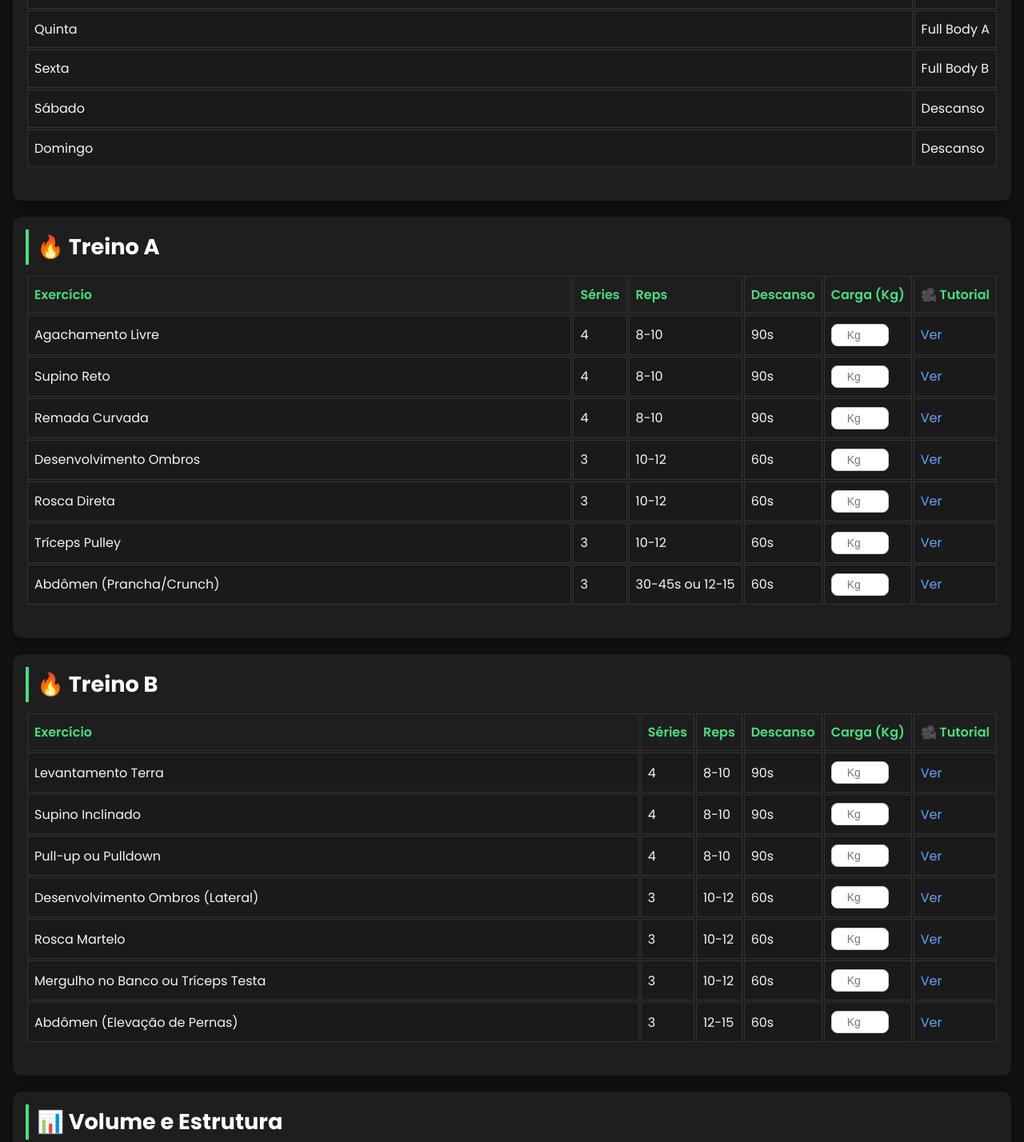
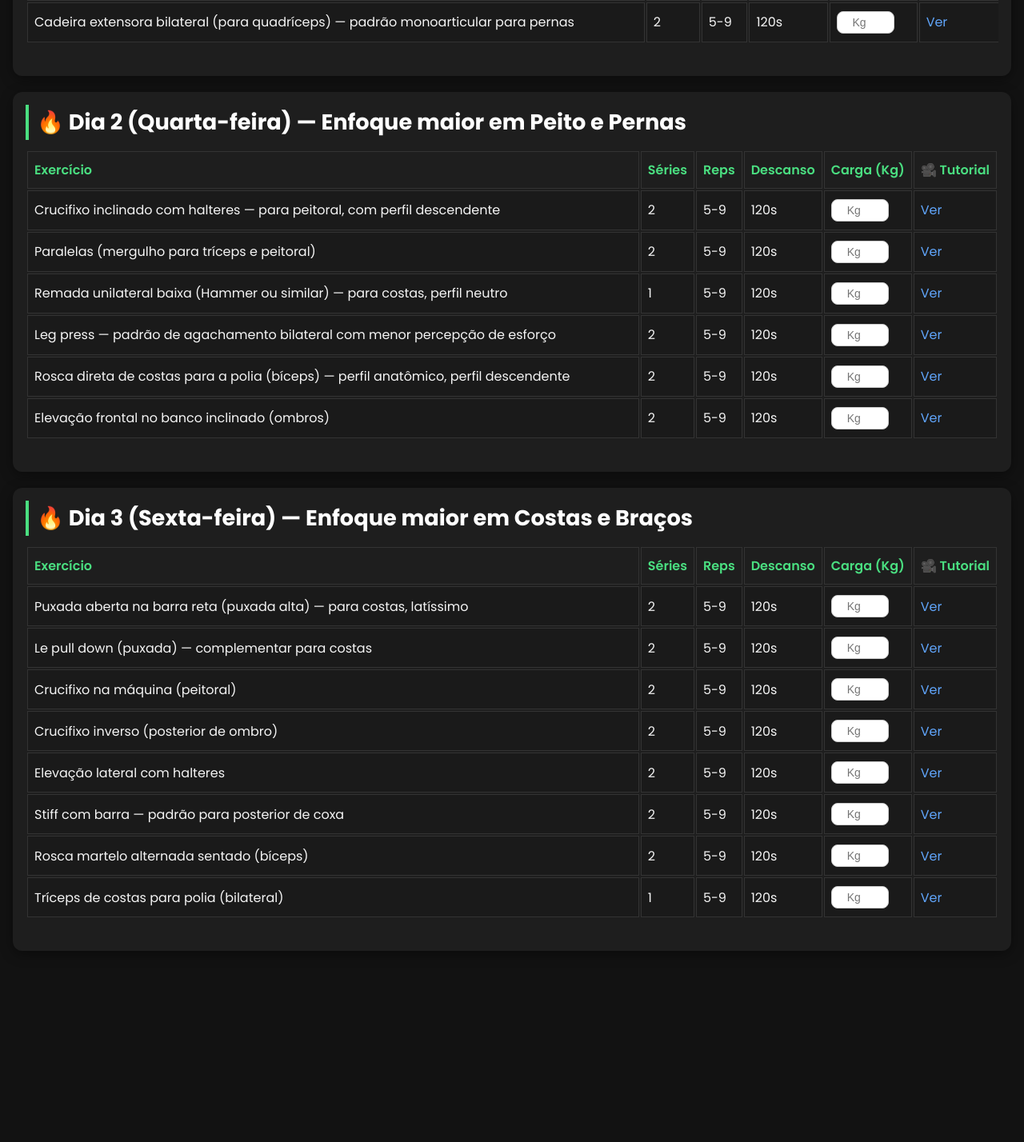
Before and after one commit to gabrielfontesdesousa/MyTrainingSite, a plain HTML site: page index.html in a window 1280 px wide. Shown: the part 396-1824 px from the top of the page at 80% size. After the commit the page ends 1621 px from the top, so only its background shows below. Drawn offline with Linux system fonts and the light colour scheme.

Commit message:
alterando treino

```diff
--- a/index.html
+++ b/index.html
@@ -6,174 +6,217 @@
     <title>FontesWorkout</title>
     <link rel="icon" type="image/png" href="./icons8-gym-32.png" />
     <link rel="stylesheet" href="style.css" />
-    <link href="https://fonts.googleapis.com/css2?family=Poppins:wght@400;600;700&display=swap" rel="stylesheet">
+    <link
+      href="https://fonts.googleapis.com/css2?family=Poppins:wght@400;600;700&display=swap"
+      rel="stylesheet"
+    />
   </head>
   <body>
-    <h1>Treino do Fontes esqueça tudo bb</h1>
-    <p>Treino Full Body 4x – Hipertrofia</p>
+   <!-- Dia 1 -->
 <div class="card">
-        <h2>📅 Divisão Semanal</h2>
-        <table>
-          <tr><th>Dia</th><th>Treino</th></tr>
-          <tr><td>Segunda</td><td>Full Body A</td></tr>
-          <tr><td>Terça</td><td>Full Body B</td></tr>
-          <tr><td>Quarta</td><td>Descanso</td></tr>
-          <tr><td>Quinta</td><td>Full Body A</td></tr>
-          <tr><td>Sexta</td><td>Full Body B</td></tr>
-          <tr><td>Sábado</td><td>Descanso</td></tr>
-          <tr><td>Domingo</td><td>Descanso</td></tr>
-        </table>
-      </div>
-
-      <!-- Treino A -->
-      <div class="card">
-        <h2>🔥 Treino A</h2>
+    <h2>🔥 Dia 1 (Segunda-feira) — Enfoque maior em Costas e Peito</h2>
     <table>
       <tr>
-            <th>Exercício</th><th>Séries</th><th>Reps</th><th>Descanso</th><th>Carga (Kg)</th><th>🎥 Tutorial</th>
+        <th>Exercício</th>
+        <th>Séries</th>
+        <th>Reps</th>
+        <th>Descanso</th>
+        <th>Carga (Kg)</th>
+        <th>🎥 Tutorial</th>
       </tr>
       <tr>
-            <td>Agachamento Livre</td><td>4</td><td>8-10</td><td>90s</td>
-            <td><input type="number" placeholder="Kg" class="weight-input" data-exercicio="agachamento_livre"></td>
-            <td><a href="https://youtu.be/Dy28eq2PjcM" target="_blank">Ver</a></td>
+        <td>Remada unilateral com halteres — padrão para dorsal (costas)</td>
+        <td>3</td>
+        <td>5-9</td>
+        <td>120s</td>
+        <td><input type="number" placeholder="Kg" class="weight-input" data-exercicio="remada_unilateral_halteres" /></td>
+        <td><a href="#" target="_blank">Ver</a></td>
       </tr>
       <tr>
-            <td>Supino Reto</td><td>4</td><td>8-10</td><td>90s</td>
-            <td><input type="number" placeholder="Kg" class="weight-input" data-exercicio="supino_reto"></td>
-            <td><a href="https://youtu.be/gRVjAtPip0Y" target="_blank">Ver</a></td>
+        <td>Supino máquina (para peito) — padrão de supino máquina para desenvolvimento do peitoral</td>
+        <td>2</td>
+        <td>5-9</td>
+        <td>120s</td>
+        <td><input type="number" placeholder="Kg" class="weight-input" data-exercicio="supino_maquina" /></td>
+        <td><a href="#" target="_blank">Ver</a></td>
       </tr>
       <tr>
-            <td>Remada Curvada</td><td>4</td><td>8-10</td><td>90s</td>
-            <td><input type="number" placeholder="Kg" class="weight-input" data-exercicio="remada_curvada"></td>
-            <td><a href="https://youtube.com/shorts/Nqh7q3zDCoQ" target="_blank">Ver</a></td>
+        <td>Elevação lateral unilateral na polia neutra — para deltoide lateral</td>
+        <td>2</td>
+        <td>5-9</td>
+        <td>120s</td>
+        <td><input type="number" placeholder="Kg" class="weight-input" data-exercicio="elevacao_lateral_polia" /></td>
+        <td><a href="#" target="_blank">Ver</a></td>
       </tr>
       <tr>
-            <td>Desenvolvimento Ombros</td><td>3</td><td>10-12</td><td>60s</td>
-            <td><input type="number" placeholder="Kg" class="weight-input" data-exercicio="desenvolvimento_ombros"></td>
-            <td><a href="https://www.youtube.com/watch?v=B-aVuyhvLHU" target="_blank">Ver</a></td>
+        <td>Rosca Scott na máquina — para bíceps</td>
+        <td>2</td>
+        <td>5-9</td>
+        <td>120s</td>
+        <td><input type="number" placeholder="Kg" class="weight-input" data-exercicio="rosca_scott_maquina" /></td>
+        <td><a href="#" target="_blank">Ver</a></td>
       </tr>
       <tr>
-            <td>Rosca Direta</td><td>3</td><td>10-12</td><td>60s</td>
-            <td><input type="number" placeholder="Kg" class="weight-input" data-exercicio="rosca_direta"></td>
-            <td><a href="https://www.youtube.com/watch?v=kwG2ipFRgfo" target="_blank">Ver</a></td>
+        <td>Tríceps na polia com corda — para tríceps</td>
+        <td>2</td>
+        <td>5-9</td>
+        <td>120s</td>
+        <td><input type="number" placeholder="Kg" class="weight-input" data-exercicio="triceps_polia_corda" /></td>
+        <td><a href="#" target="_blank">Ver</a></td>
       </tr>
       <tr>
-            <td>Tríceps Pulley</td><td>3</td><td>10-12</td><td>60s</td>
-            <td><input type="number" placeholder="Kg" class="weight-input" data-exercicio="triceps_pulley"></td>
-            <td><a href="https://www.youtube.com/watch?v=vB5OHsJ3EME" target="_blank">Ver</a></td>
-          </tr>
-          <tr>
-            <td>Abdômen (Prancha/Crunch)</td><td>3</td><td>30-45s ou 12-15</td><td>60s</td>
-            <td><input type="number" placeholder="Kg" class="weight-input" data-exercicio="abdomem_prancha_crunch"></td>
-            <td><a href="https://www.youtube.com/watch?v=pSHjTRCQxIw" target="_blank">Ver</a></td>
+        <td>Cadeira extensora bilateral (para quadríceps) — padrão monoarticular para pernas</td>
+        <td>2</td>
+        <td>5-9</td>
+        <td>120s</td>
+        <td><input type="number" placeholder="Kg" class="weight-input" data-exercicio="cadeira_extensora" /></td>
+        <td><a href="#" target="_blank">Ver</a></td>
       </tr>
     </table>
   </div>
 
-      <!-- Treino B -->
+  <!-- Dia 2 -->
   <div class="card">
-        <h2>🔥 Treino B</h2>
+    <h2>🔥 Dia 2 (Quarta-feira) — Enfoque maior em Peito e Pernas</h2>
     <table>
       <tr>
-            <th>Exercício</th><th>Séries</th><th>Reps</th><th>Descanso</th><th>Carga (Kg)</th><th>🎥 Tutorial</th>
+        <th>Exercício</th>
+        <th>Séries</th>
+        <th>Reps</th>
+        <th>Descanso</th>
+        <th>Carga (Kg)</th>
+        <th>🎥 Tutorial</th>
       </tr>
       <tr>
-            <td>Levantamento Terra</td><td>4</td><td>8-10</td><td>90s</td>
-            <td><input type="number" placeholder="Kg" class="weight-input" data-exercicio="levantamento_terra"></td>
-            <td><a href="https://www.youtube.com/watch?v=op9kVnSso6Q" target="_blank">Ver</a></td>
+        <td>Crucifixo inclinado com halteres — para peitoral, com perfil descendente</td>
+        <td>2</td>
+        <td>5-9</td>
+        <td>120s</td>
+        <td><input type="number" placeholder="Kg" class="weight-input" data-exercicio="crucifixo_inclinado_halteres" /></td>
+        <td><a href="#" target="_blank">Ver</a></td>
       </tr>
       <tr>
-            <td>Supino Inclinado</td><td>4</td><td>8-10</td><td>90s</td>
-            <td><input type="number" placeholder="Kg" class="weight-input" data-exercicio="supino_inclinado"></td>
-            <td><a href="https://www.youtube.com/watch?v=DbFgADa2PL8" target="_blank">Ver</a></td>
+        <td>Paralelas (mergulho para tríceps e peitoral)</td>
+        <td>2</td>
+        <td>5-9</td>
+        <td>120s</td>
+        <td><input type="number" placeholder="Kg" class="weight-input" data-exercicio="paralelas" /></td>
+        <td><a href="#" target="_blank">Ver</a></td>
       </tr>
       <tr>
-            <td>Pull-up ou Pulldown</td><td>4</td><td>8-10</td><td>90s</td>
-            <td><input type="number" placeholder="Kg" class="weight-input" data-exercicio="pullup_pulldown"></td>
-            <td><a href="https://www.youtube.com/watch?v=eGo4IYlbE5g" target="_blank">Ver</a></td>
+        <td>Remada unilateral baixa (Hammer ou similar) — para costas, perfil neutro</td>
+        <td>1</td>
+        <td>5-9</td>
+        <td>120s</td>
+        <td><input type="number" placeholder="Kg" class="weight-input" data-exercicio="remada_unilateral_baixa" /></td>
+        <td><a href="#" target="_blank">Ver</a></td>
       </tr>
       <tr>
-            <td>Desenvolvimento Ombros (Lateral)</td><td>3</td><td>10-12</td><td>60s</td>
-            <td><input type="number" placeholder="Kg" class="weight-input" data-exercicio="desenvolvimento_lateral"></td>
-            <td><a href="https://www.youtube.com/watch?v=kDqklk1ZESo" target="_blank">Ver</a></td>
+        <td>Leg press — padrão de agachamento bilateral com menor percepção de esforço</td>
+        <td>2</td>
+        <td>5-9</td>
+        <td>120s</td>
+        <td><input type="number" placeholder="Kg" class="weight-input" data-exercicio="leg_press" /></td>
+        <td><a href="#" target="_blank">Ver</a></td>
       </tr>
       <tr>
-            <td>Rosca Martelo</td><td>3</td><td>10-12</td><td>60s</td>
-            <td><input type="number" placeholder="Kg" class="weight-input" data-exercicio="rosca_martelo"></td>
-            <td><a href="https://www.youtube.com/watch?v=zC3nLlEvin4" target="_blank">Ver</a></td>
+        <td>Rosca direta de costas para a polia (bíceps) — perfil anatômico, perfil descendente</td>
+        <td>2</td>
+        <td>5-9</td>
+        <td>120s</td>
+        <td><input type="number" placeholder="Kg" class="weight-input" data-exercicio="rosca_direta_polia" /></td>
+        <td><a href="#" target="_blank">Ver</a></td>
       </tr>
       <tr>
-            <td>Mergulho no Banco ou Tríceps Testa</td><td>3</td><td>10-12</td><td>60s</td>
-            <td><input type="number" placeholder="Kg" class="weight-input" data-exercicio="mergulho_triceps_testa"></td>
-            <td><a href="https://www.youtube.com/watch?v=0326dy_-CzM" target="_blank">Ver</a></td>
-          </tr>
-          <tr>
-            <td>Abdômen (Elevação de Pernas)</td><td>3</td><td>12-15</td><td>60s</td>
-            <td><input type="number" placeholder="Kg" class="weight-input" data-exercicio="abdomem_elevacao_pernas"></td>
-            <td><a href="https://www.youtube.com/watch?v=l4kQd9eWclE" target="_blank">Ver</a></td>
+        <td>Elevação frontal no banco inclinado (ombros)</td>
+        <td>2</td>
+        <td>5-9</td>
+        <td>120s</td>
+        <td><input type="number" placeholder="Kg" class="weight-input" data-exercicio="elevacao_frontal_banco" /></td>
+        <td><a href="#" target="_blank">Ver</a></td>
       </tr>
     </table>
   </div>
 
+  <!-- Dia 3 -->
   <div class="card">
-      <h2>📊 Volume e Estrutura</h2>
-      <p>
-        ➡️ 15-20 séries semanais por grupo muscular<br />
-        🔥 Faixa ideal para hipertrofia (Schoenfeld et al., 2016)
-      </p>
+    <h2>🔥 Dia 3 (Sexta-feira) — Enfoque maior em Costas e Braços</h2>
+    <table>
+      <tr>
+        <th>Exercício</th>
+        <th>Séries</th>
+        <th>Reps</th>
+        <th>Descanso</th>
+        <th>Carga (Kg)</th>
+        <th>🎥 Tutorial</th>
+      </tr>
+      <tr>
+        <td>Puxada aberta na barra reta (puxada alta) — para costas, latíssimo</td>
+        <td>2</td>
+        <td>5-9</td>
+        <td>120s</td>
+        <td><input type="number" placeholder="Kg" class="weight-input" data-exercicio="puxada_aberta_barra_reta" /></td>
+        <td><a href="#" target="_blank">Ver</a></td>
+      </tr>
+      <tr>
+        <td>Le pull down (puxada) — complementar para costas</td>
+        <td>2</td>
+        <td>5-9</td>
+        <td>120s</td>
+        <td><input type="number" placeholder="Kg" class="weight-input" data-exercicio="le_pull_down" /></td>
+        <td><a href="#" target="_blank">Ver</a></td>
+      </tr>
+      <tr>
+        <td>Crucifixo na máquina (peitoral)</td>
+        <td>2</td>
+        <td>5-9</td>
+        <td>120s</td>
+        <td><input type="number" placeholder="Kg" class="weight-input" data-exercicio="crucifixo_maquina" /></td>
+        <td><a href="#" target="_blank">Ver</a></td>
+      </tr>
+      <tr>
+        <td>Crucifixo inverso (posterior de ombro)</td>
+        <td>2</td>
+        <td>5-9</td>
+        <td>120s</td>
+        <td><input type="number" placeholder="Kg" class="weight-input" data-exercicio="crucifixo_inverso" /></td>
+        <td><a href="#" target="_blank">Ver</a></td>
+      </tr>
+      <tr>
+        <td>Elevação lateral com halteres</td>
+        <td>2</td>
+        <td>5-9</td>
+        <td>120s</td>
+        <td><input type="number" placeholder="Kg" class="weight-input" data-exercicio="elevacao_lateral_halteres" /></td>
+        <td><a href="#" target="_blank">Ver</a></td>
+      </tr>
+      <tr>
+        <td>Stiff com barra — padrão para posterior de coxa</td>
+        <td>2</td>
+        <td>5-9</td>
+        <td>120s</td>
+        <td><input type="number" placeholder="Kg" class="weight-input" data-exercicio="stiff_barra" /></td>
+        <td><a href="#" target="_blank">Ver</a></td>
+      </tr>
+      <tr>
+        <td>Rosca martelo alternada sentado (bíceps)</td>
+        <td>2</td>
+        <td>5-9</td>
+        <td>120s</td>
+        <td><input type="number" placeholder="Kg" class="weight-input" data-exercicio="rosca_martelo_alternada" /></td>
+        <td><a href="#" target="_blank">Ver</a></td>
+      </tr>
+      <tr>
+        <td>Tríceps de costas para polia (bilateral)</td>
+        <td>1</td>
+        <td>5-9</td>
+        <td>120s</td>
+        <td><input type="number" placeholder="Kg" class="weight-input" data-exercicio="triceps_polia_bilateral" /></td>
+        <td><a href="#" target="_blank">Ver</a></td>
+      </tr>
+    </table>
   </div>
 
-    <div class="card">
-      <h2>🧠 Princípios-Chave</h2>
-      <ul>
-        <li>
-          <strong>Sobrecarga Progressiva:</strong> + carga, + reps ou + séries
-          semanalmente.
-        </li>
-        <li>
-          <strong>Intensidade:</strong> Trabalhar próximo da falha (RIR 0-2 nas
-          últimas séries).
-        </li>
-        <li>
-          <strong>Recuperação:</strong> Sono adequado e descanso inteligente.
-        </li>
-        <li>
-          <strong>Nutrição:</strong> 1,6–2,2g de proteína/kg + superávit
-          calórico.
-        </li>
-      </ul>
-    </div>
-
-    <div class="card">
-      <h2>🔥 Dicas Essenciais</h2>
-      <ul>
-        <li>
-          ✔️ <strong>Aquecimento:</strong> 5-10 min de cardio leve + mobilidade.
-        </li>
-        <li>
-          ✔️ <strong>Foco na técnica:</strong> Sempre priorizar a execução
-          correta.
-        </li>
-        <li>
-          ✔️ <strong>Progresso:</strong> Registrar carga, reps e evoluir
-          semanalmente.
-        </li>
-        <li>
-          ✔️ <strong>Troca de estímulo:</strong> Variar exercícios a cada 6-8
-          semanas.
-        </li>
-      </ul>
-    </div>
-
-    <div class="card">
-      <h2>🎥 Playlist com Tutoriais</h2>
-      <p>
-        👉 Canal recomendado:
-        <a href="https://www.youtube.com/@muscleandmotion" target="_blank"
-          >Muscle and Motion</a
-        >
-      </p>
-    </div>
   </body>
   <script src="./script.js"></script>
 </html>
--- a/script.js
+++ b/script.js
@@ -1,11 +1,9 @@
 const inputs = document.querySelectorAll('.weight-input');
-
   inputs.forEach((input, index) => {
     const savedValue = localStorage.getItem(`weightInput-${index}`);
     if (savedValue) {
       input.value = savedValue;
     }
-
     input.addEventListener('blur', () => {
       localStorage.setItem(`weightInput-${index}`, input.value);
     });
--- a/style.css
+++ b/style.css
@@ -40,7 +40,6 @@ h3 {
 
 table {
     width: 100%;
-    borderollapse: collapse;
     margin: 12px 0 24px;
 }
 
@@ -118,5 +117,5 @@ input.weight-input {
   input.weight-input:focus {
     outline: none;
     border-color: #007bff;
-    box-shadow: 0 0 5px rgba(0, 123, 255, 0.5);
+    box-shadow: 0 0 5px rgba( 0, 123, 255, 0.5);
   }
```
Lines whose indentation alone changed are shown as unchanged.
